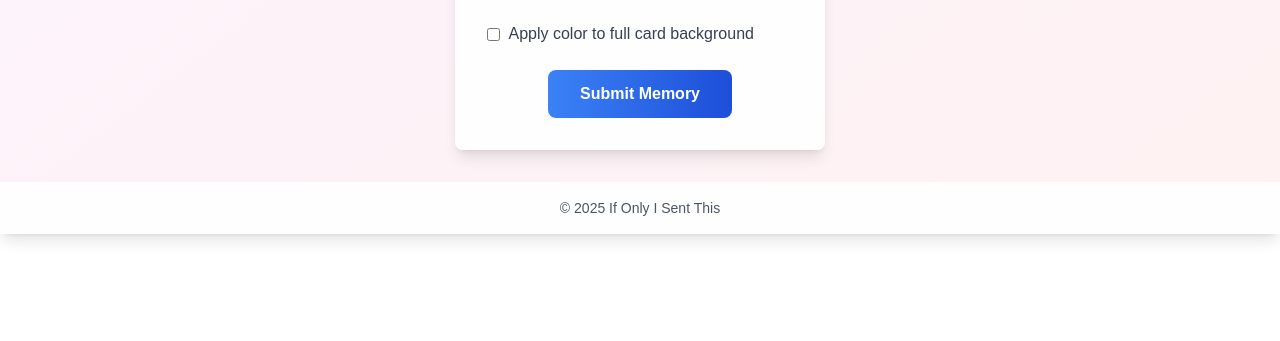
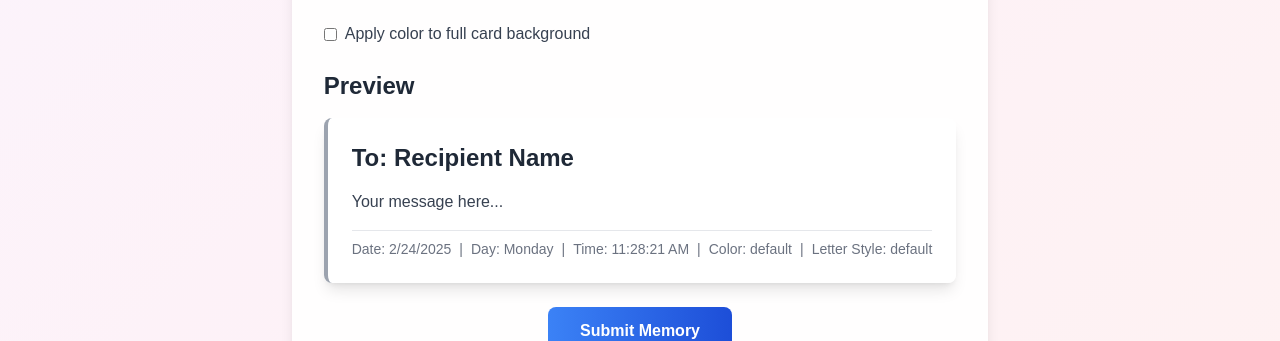
Before and after one commit to ericawotsa/Project, a Next.js app: page /submit in a window 1280 px wide. Shown: the part 753-1094 px from the top of the page. Before the commit the page ends 987 px from the top, so only its background shows below. Built offline with nearby package versions, Linux system fonts and the light colour scheme; no server answers.

Commit message:
page.tsx

```diff
--- a/app/submit/page.tsx
+++ b/app/submit/page.tsx
@@ -1,7 +1,7 @@
 // app/submit/page.tsx
 "use client";
 
-import { useState } from "react";
+import { useState, useEffect } from "react";
 import { supabase } from "@/lib/supabaseClient";
 import Link from "next/link";
 
@@ -31,6 +31,22 @@ export default function Submit() {
   const [fullBg, setFullBg] = useState(false);
   const [submitted, setSubmitted] = useState(false);
   const [error, setError] = useState("");
+  const [previewStyle, setPreviewStyle] = useState("");
+
+  const sadStyles = ["sad-style-1", "sad-style-2", "sad-style-3", "sad-style-4"];
+  const loveStyles = ["love-style-1", "love-style-2", "love-style-3", "love-style-4"];
+
+  useEffect(() => {
+    if(letterStyle === "sad") {
+      const chosen = sadStyles[Math.floor(Math.random() * sadStyles.length)];
+      setPreviewStyle(chosen);
+    } else if(letterStyle === "love") {
+      const chosen = loveStyles[Math.floor(Math.random() * loveStyles.length)];
+      setPreviewStyle(chosen);
+    } else {
+      setPreviewStyle("");
+    }
+  }, [letterStyle]);
 
   const handleSubmit = async (e: React.FormEvent) => {
     e.preventDefault();
@@ -59,6 +75,35 @@ export default function Submit() {
       setFullBg(false);
     }
   };
+
+  // Helper functions for styling
+  function getBorderColor(color: string) {
+    const mapping: { [key: string]: string } = {
+      default: "border-gray-400",
+      blue: "border-blue-400",
+      gray: "border-gray-400",
+      purple: "border-purple-400",
+      navy: "border-blue-900",
+      maroon: "border-red-800",
+      pink: "border-pink-400",
+      teal: "border-teal-400",
+    };
+    return mapping[color] || mapping["default"];
+  }
+
+  function getBgColor(color: string) {
+    const mapping: { [key: string]: string } = {
+      default: "bg-gray-100",
+      blue: "bg-blue-100",
+      gray: "bg-gray-100",
+      purple: "bg-purple-100",
+      navy: "bg-blue-100",
+      maroon: "bg-red-100",
+      pink: "bg-pink-100",
+      teal: "bg-teal-100",
+    };
+    return mapping[color] || mapping["default"];
+  }
 
   return (
     <div className="min-h-screen flex flex-col">
@@ -157,6 +202,30 @@ export default function Submit() {
               </label>
             </div>
 
+            {/* Live Preview */}
+            <div className="mt-8">
+              <h2 className="text-2xl font-semibold text-gray-800 mb-4">Preview</h2>
+              <div className={`shadow-lg rounded-lg p-6 mb-6 transition-transform duration-200
+                  ${fullBg ? getBgColor(color) : "bg-white/90"}
+                  border-l-4 ${getBorderColor(color)}
+                  ${letterStyle !== "default" ? previewStyle : ""}`}>
+                <h3 className="text-2xl font-semibold text-gray-800">To: {recipient || "Recipient Name"}</h3>
+                <p className="mt-4 text-gray-700">{message || "Your message here..."}</p>
+                {sender && <p className="mt-4 italic text-lg text-gray-600">— {sender}</p>}
+                <div className="mt-4 border-t pt-2 flex flex-wrap text-gray-500 text-sm items-center">
+                  <span>Date: {new Date().toLocaleDateString()}</span>
+                  <span className="mx-2">|</span>
+                  <span>Day: {new Date().toLocaleDateString(undefined, { weekday: 'long' })}</span>
+                  <span className="mx-2">|</span>
+                  <span>Time: {new Date().toLocaleTimeString()}</span>
+                  <span className="mx-2">|</span>
+                  <span>Color: {color}</span>
+                  <span className="mx-2">|</span>
+                  <span>Letter Style: {letterStyle}</span>
+                </div>
+              </div>
+            </div>
+
             <div className="text-center">
               <button
                 type="submit"
@@ -171,7 +240,9 @@ export default function Submit() {
 
       {/* Footer */}
       <footer className="bg-white/90 backdrop-blur-md shadow-lg">
-        <div className="max-w-4xl mx-auto px-6 py-4 text-center text-sm text-gray-600">&copy; {new Date().getFullYear()} If Only I Sent This</div>
+        <div className="max-w-4xl mx-auto px-6 py-4 text-center text-sm text-gray-600">
+          &copy; {new Date().getFullYear()} If Only I Sent This
+        </div>
       </footer>
     </div>
   );
```
